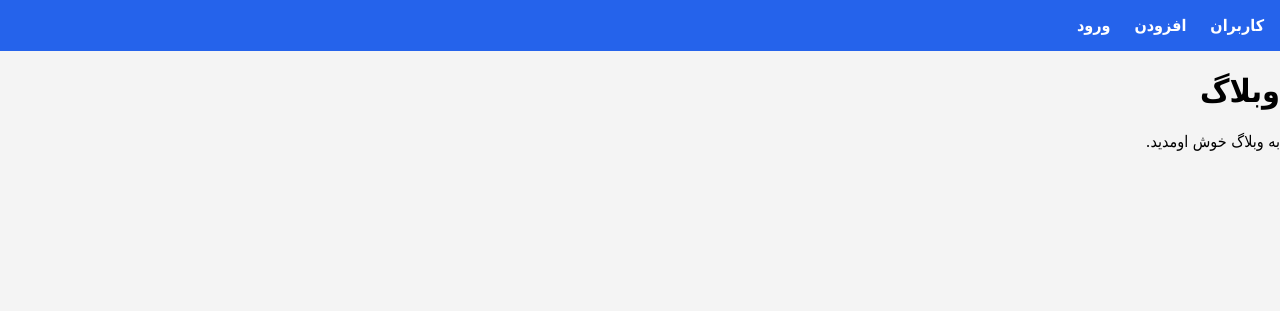
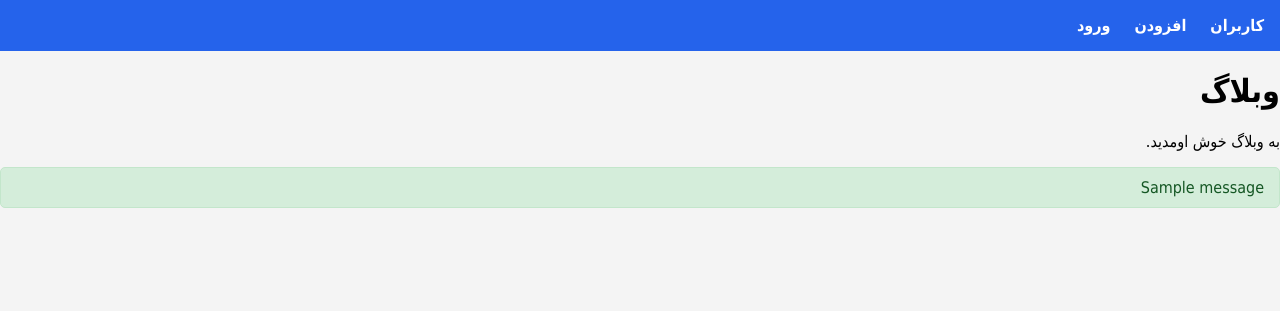
Before and after one commit to AlirezaAsady/flask-blog-platform, a Flask app: page / in a window 1280 px wide. Shown: the top 311 px of the page. Run offline with Flask 3, Linux system fonts and the light colour scheme; tables that the repository leaves empty hold one stand-in row (values such as "Sample post"); one stand-in notice (Sample message) is shown.

Commit message:
feat(ui): render flash messages with styling
- display flash messages in base template
- add styling for flash messages in style.css

```diff
--- a/app.py
+++ b/app.py
@@ -1,5 +1,5 @@
 import os
-from flask import Flask, url_for, redirect, render_template
+from flask import Flask, url_for, redirect, render_template, flash
 from dotenv import load_dotenv
 from models import get_all_users__db
 
@@ -21,7 +21,8 @@ def home():
 @app.route("/users")
 def users_list():
     success, message, all_users = get_all_users__db()
-    print(success, message)
+    # print(success, message)
+    flash(message, "success")
     return render_template("users.html", users=all_users)
 
 
--- a/static/style.css
+++ b/static/style.css
@@ -25,3 +25,41 @@ nav a {
 nav a:hover {
   text-decoration: underline;
 }
+
+.flash-message {
+  padding: 10px 15px;
+  margin: 10px 0;
+  border-radius: 5px;
+  border: 1px solid transparent;
+}
+
+.flash-success {
+  background-color: #d4edda;
+  color: #155724;
+  border-color: #c3e6cb;
+}
+
+.flash-error {
+  background-color: #f8d7da;
+  color: #721c24;
+  border-color: #f5c6cb;
+}
+
+.flash-warning {
+  background-color: #fff3cd;
+  color: #856404;
+  border-color: #ffeeba;
+}
+
+.flash-info {
+  background-color: #d1ecf1;
+  color: #0c5460;
+  border-color: #bee5eb;
+}
+
+.flash-post {
+  background-color: #d8f5fa;
+  color: #000000;
+  border-color: #bee5eb;
+  white-space: pre-line;
+}
--- a/templates/base.html
+++ b/templates/base.html
@@ -16,6 +16,10 @@
       <a href="#">ورود</a>
     </nav>
 
-    {% block content %} {% endblock %}
+    {% block content %} {% endblock %} {% with messages =
+    get_flashed_messages(with_categories=true) %} {% if messages %} {% for
+    category, message in messages %}
+    <div class="flash-message flash-{{ category }}">{{ message }}</div>
+    {% endfor %} {% endif %} {% endwith %}
   </body>
 </html>
```
